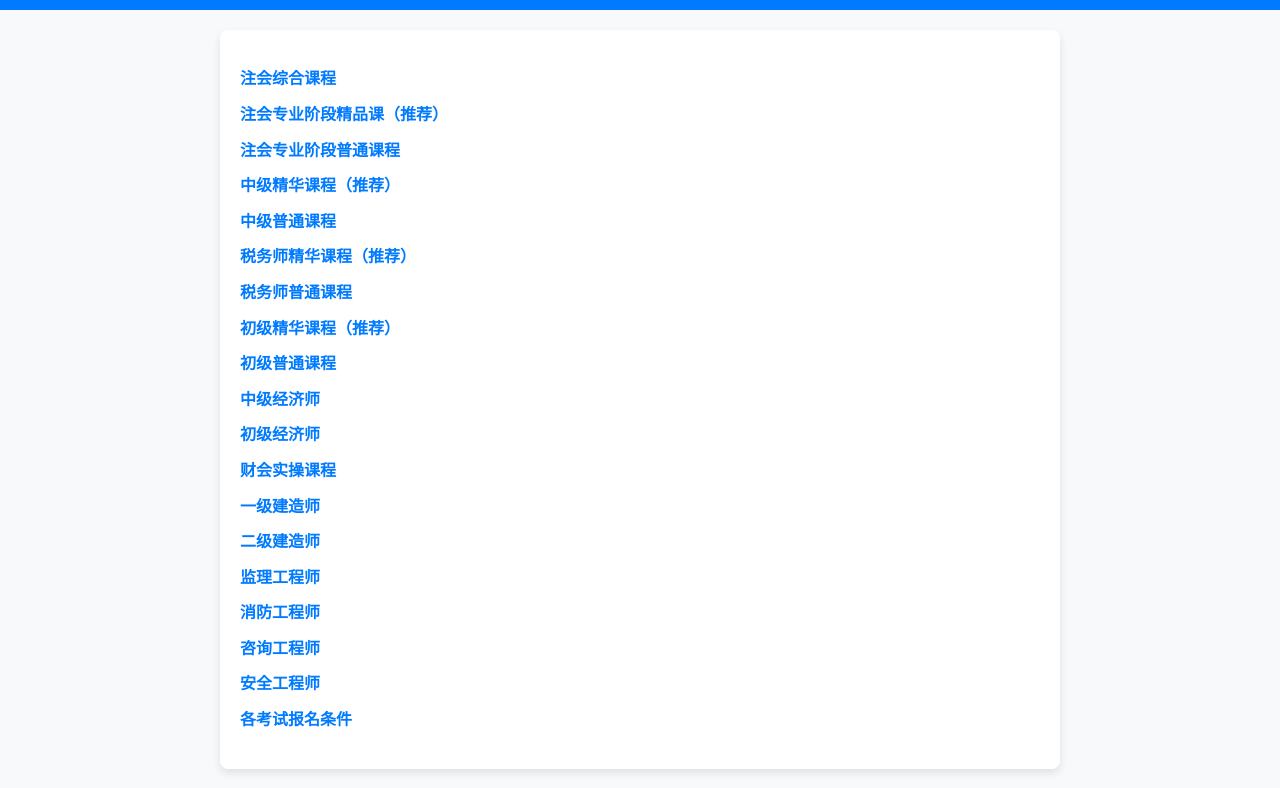
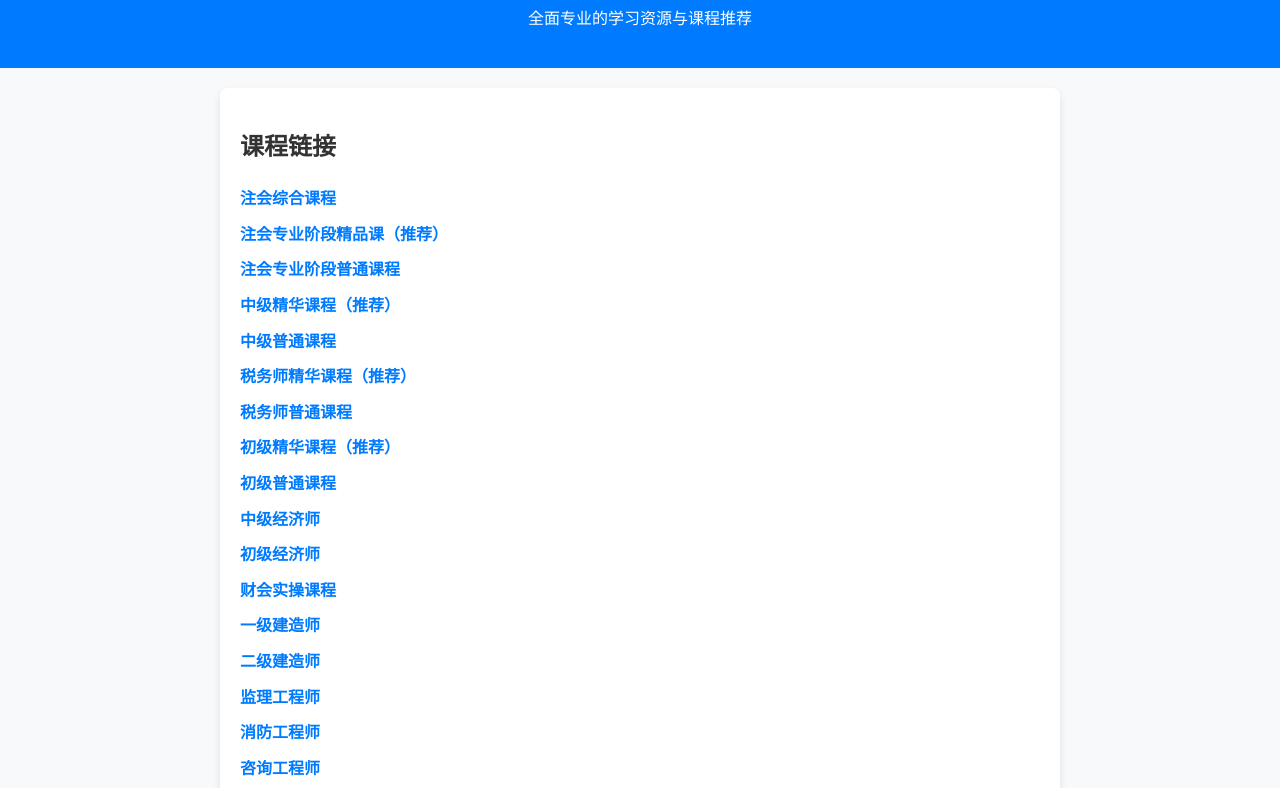
Before and after one commit to fengkaobiguo-123/fengkaobiguokechengjieshao, a plain HTML site: page index.html in a window 1280 px wide. Shown: the part 68-856 px from the top of the page. Drawn offline with Linux system fonts and the light colour scheme.

Commit message:
Update index.html

```diff
--- a/index.html
+++ b/index.html
@@ -3,14 +3,19 @@
 <head>
     <meta charset="UTF-8">
     <meta name="viewport" content="width=device-width, initial-scale=1.0">
-    <title>一定过课程介绍</title>
+    <title>课程介绍</title>
     <link rel="stylesheet" href="style.css">
 </head>
 <body>
     <header>
+        <div class="header-container">
             <h1>课程介绍</h1>
+            <p>全面专业的学习资源与课程推荐</p>
+        </div>
     </header>
     <main>
+        <div class="content-container">
+            <h2>课程链接</h2>
             <ul>
                 <li><a href="https://fengkaobiguo-123.github.io/zhukuaizhonghekecheng/" target="_blank">注会综合课程</a></li>
                 <li><a href="https://fengkaobiguo-123.github.io/" target="_blank">注会专业阶段精品课（推荐）</a></li>
@@ -32,6 +37,7 @@
                 <li><a href="https://fengkaobiguo-123.github.io/anquangongchengshi/" target="_blank">安全工程师</a></li>
                 <li><a href="https://fengkaobiguo-123.github.io/gekaoshibaokaotiaojian/" target="_blank">各考试报名条件</a></li>
             </ul>
+        </div>
     </main>
     <footer>
         <p>© 2024 课程介绍. All Rights Reserved.</p>
```
Lines whose indentation alone changed are shown as unchanged.
